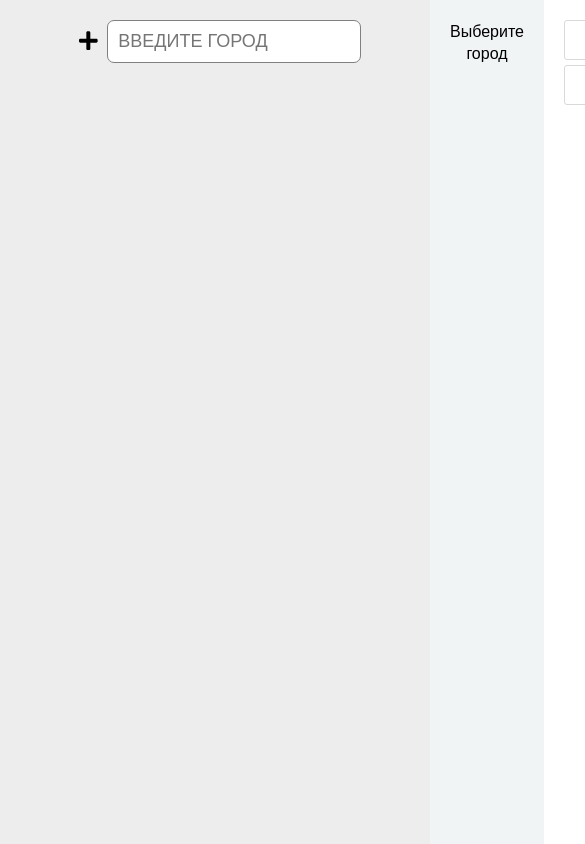
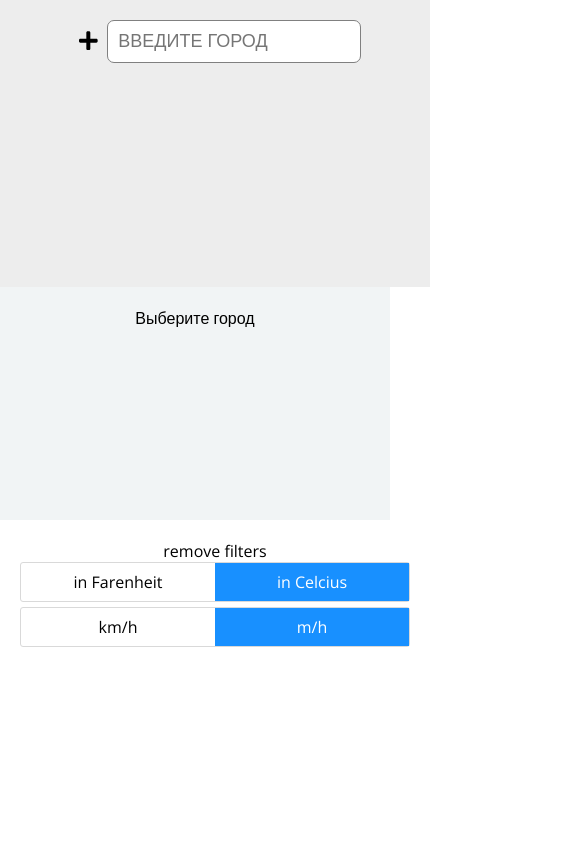
Before and after one commit to manefk/weather-app, a React (Create React App) app: page / in a window 390 px wide. Shown: the top 844 px of the page, 585 px wide, since content can reach past the window. Built offline with nearby package versions, Linux system fonts and the light colour scheme.

Commit message:
started adding toggle functionality to filters

```diff
--- a/src/App.css
+++ b/src/App.css
@@ -61,6 +61,9 @@
 }
 
 @media (max-width: 750px) {
+  .App {
+    flex-wrap: wrap;
+  }
   .weather-content {
 
     flex: 1 1 100%;
--- a/src/App.js
+++ b/src/App.js
@@ -20,7 +20,8 @@ class App extends Component {
     isCelsius: true,
     isKmPerHour: true,
     successRequest: true,
-    forecast: false
+    forecast: false,
+    showFilters: true
 
   }
 
@@ -78,6 +79,11 @@ class App extends Component {
     const {town} = this.state;
     }
   */
+  toggleFilters = () => {
+    this.setState({
+      showFilters: !this.state.showFilters,
+    })
+  }
   render() {
     let { town, townData, isCelsius, isKmPerHour, successRequest } = this.state;
 
@@ -102,6 +108,8 @@ class App extends Component {
           switchSpeed={this.switchSpeed}
           isCelsius={isCelsius}
           isKmPerHour={isKmPerHour}
+          toggleFilters={this.toggleFilters}
+          showFilters={this.state.showFilters}
         />
       </div>
     );
--- a/src/Filters/Filters.css
+++ b/src/Filters/Filters.css
@@ -1,6 +1,7 @@
 .filters {
 	flex: 0 0 230px;
   	padding: 20px;
+  	transition: all 0.3s;
 }
 
 .filter {
@@ -26,3 +27,17 @@
 	background: #40a9ff;
 	border-color: #40a9ff;
 }
+.filters--toggle {
+	background: white;
+	height: 100%;
+	position: absolute;
+	left: 1850px;
+	transition: all 0.8s;
+
+
+}
+@media (max-width: 750px) {
+	.filters {
+		order: 2;
+	}
+}
--- a/src/Filters/Filters.js
+++ b/src/Filters/Filters.js
@@ -2,10 +2,12 @@ import React, { Component } from "react";
 import "./Filters.css";
 
 const Filters = props => {
-	let { switchTemp, isCelsius, switchSpeed, isKmPerHour } = props;
+	let { switchTemp, isCelsius, switchSpeed, isKmPerHour, toggleFilters, showFilters } = props;
+	let toggle = showFilters ? "filters" : "filters filters" + "--toggle"
 
 	return (
-		<div className="filters">
+		<div className={toggle}>
+			<span onClick = {toggleFilters}> remove filters</span>
 
 			<div onClick={switchTemp} className="filter">
 				<span className={isCelsius ? "" : "filter__active"}>in Farenheit</span>
--- a/src/WeatherContent/WeatherContent.css
+++ b/src/WeatherContent/WeatherContent.css
@@ -9,7 +9,7 @@
 }
 .weather-info {
 
-  height: 300px;
+  min-height: 300px;
   display: flex;
   flex-wrap: wrap;
   align-items: center;
@@ -72,11 +72,29 @@
 }
 
 .forecast__container > div {
+
   background: #999;
   border: 1px solid grey;
   width: 13%;
    margin-bottom: 15px;
 }
 .forecast__container > div span {
+  font-size: 16px;
   display: block;
 }
+@media (max-width: 1200px) {
+  .forecast__container >div{
+    width: 48%;
+  }
+}
+@media (max-width: 1000px) {
+  .forecast__container >div{
+    width: 100%;
+  }
+}
+@media (max-width: 750px) {
+  .forecast__container >div{
+    flex: 1 1 100%;
+  }
+
+}
```
